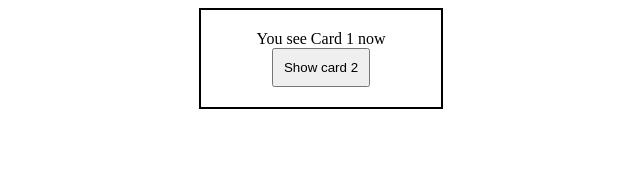
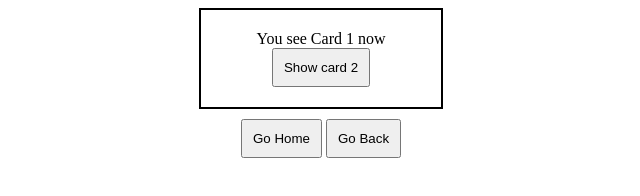
Before and after one commit to neeilan/flowchart, a plain HTML site: page example.html in a window 1280 px wide. Shown: the whole page, without its empty margins (319-959 px from the left). Drawn offline with Linux system fonts and the light colour scheme.

Commit message:
home, back buttons in nav

```diff
--- a/example.html
+++ b/example.html
@@ -15,14 +15,10 @@
 	#fc-main{
 		display: block;
 	}
-	#fc-home, #fc-back{
-		display: none;
-		position: fixed;
-		top: 10px;
-		left: 10px;
-	}
-	#fc-back{
-		top: 50px;
+	nav{
+		text-align: center;
+		margin: auto;
+		padding: 10px;
 	}
 
 	button{
@@ -50,15 +46,14 @@
 		Card 4
 	</div>
 
-<nav>
-	<button id = "fc-home">Go Home</button><br>
-	<button id = "fc-back">Go Back</button>
-</nav>
+	<nav>
+		<button id = "fc-home">Go Home</button>
+		<button id = "fc-back">Go Back</button>
+	</nav>
 
 	<script>
 	$(document).ready( function() {
 		$("body").fc("bounceIn","fadeOut",1000);
 	});
 	</script>
-
 </body>
--- a/jquery-flowchart.js
+++ b/jquery-flowchart.js
@@ -1,13 +1,15 @@
 (function($){
 	$.fn.fc = function (animateIn,animateOut, delay){
+
         var history = ["#fc-main"];
+
         if(!delay || delay<0){
          delay=500;
      }
+
      $(".fc-btn").click(function() {
       var parent = $(this).parent();
         $(".fc-btn").attr("disabled", "true"); //prevent multiple clicks
-
         parent.removeClass(animateIn).addClass(animateOut);
         var nextId = "#C" + $(this).attr("id").substring(1);
         history.push(nextId);
@@ -35,7 +37,6 @@
         }, delay);
     })
 
-
      $("#fc-back").click(function() {
         history.pop();
         $(".fc-card").addClass(animateOut);
```
